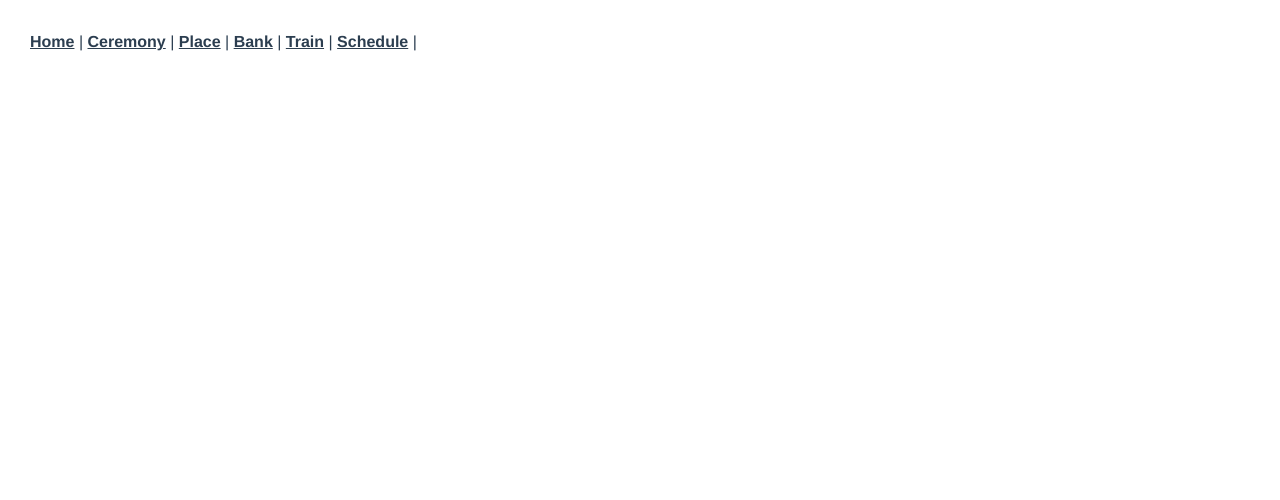
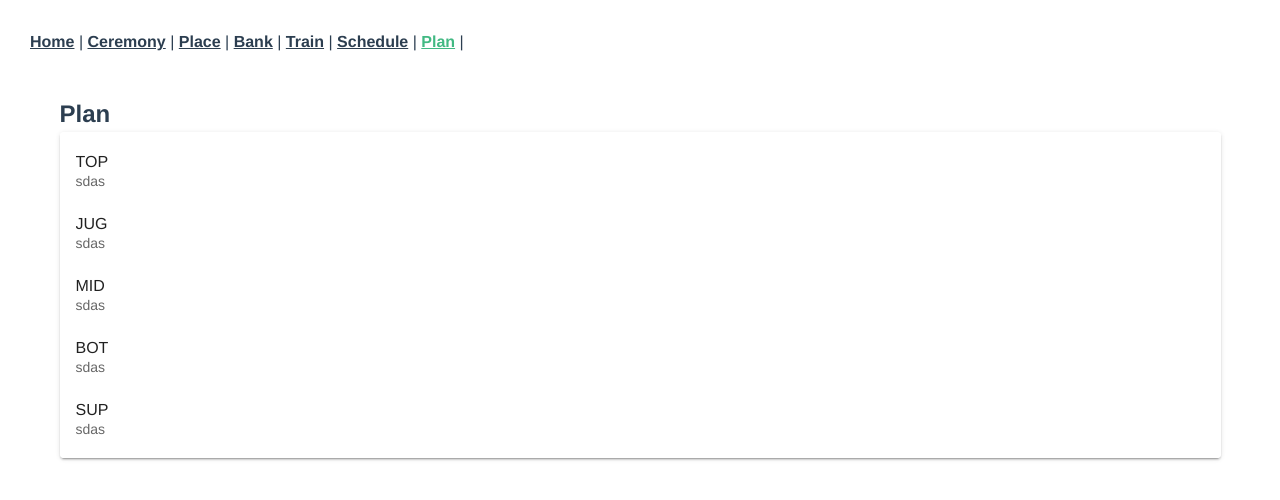
Before and after one commit to Nirvazure/Temptry, a Vue app: page /plan in a window 1280 px wide. Shown: the top 500 px of the page. Built offline with nearby package versions, Linux system fonts and the light colour scheme; a small style sheet from the web is missing.

Commit message:
add draggable

```diff
--- a/package.json
+++ b/package.json
@@ -14,6 +14,7 @@
     "roboto-fontface": "*",
     "vue": "^2.6.11",
     "vue-router": "^3.2.0",
+    "vuedraggable": "^2.24.1",
     "vuetify": "^2.2.11",
     "vuex": "^3.4.0"
   },
--- a/src/App.vue
+++ b/src/App.vue
@@ -7,6 +7,7 @@
       <router-link to="/bank">Bank</router-link> |
       <router-link to="/train">Train</router-link> |
       <router-link to="/schedule">Schedule</router-link> |
+      <router-link to="/plan">Plan</router-link> |
     </div>
     <router-view />
   </v-app>
--- a/src/router.js
+++ b/src/router.js
@@ -38,6 +38,11 @@ const routes = [{
     path: '/schedule',
     name: 'schedule',
     component: () => import('@/views/Schedule.vue')
+  },
+  {
+    path: '/plan',
+    name: 'plan',
+    component: () => import('@/views/Plan.vue')
   }
 ]
 
--- /dev/null
+++ b/src/views/Plan.vue
@@ -0,0 +1,32 @@
+<template>
+  <v-container>
+    <h2>Plan</h2>
+    <v-card>
+      <v-list shaped>
+        <v-list-item-group>
+          <draggable v-model="items">
+            <v-list-item v-for="(item, i) in items" :key="i">
+              <v-list-item-content>
+                <v-list-item-title>{{ item }}</v-list-item-title>
+                <v-list-item-subtitle>sdas</v-list-item-subtitle>
+              </v-list-item-content>
+            </v-list-item>
+          </draggable>
+        </v-list-item-group>
+      </v-list>
+    </v-card>
+  </v-container>
+</template>
+
+<script>
+import draggable from "vuedraggable";
+export default {
+  components: { draggable },
+  data: () => ({
+    items: ["TOP", "JUG", "MID", "BOT", "SUP"],
+  }),
+};
+</script>
+
+<style>
+</style>
```
Also changed, not shown: 1 other file (tests, documents, lock files or other folders).
